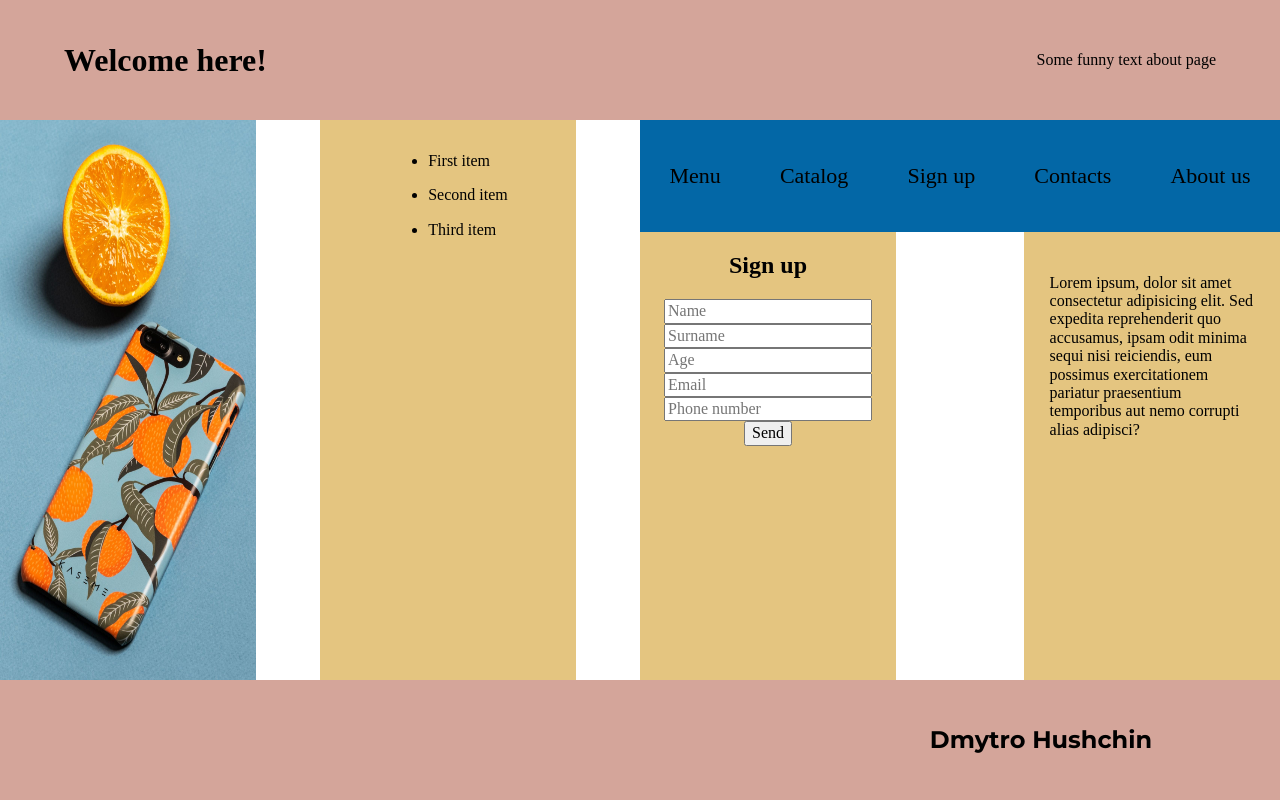
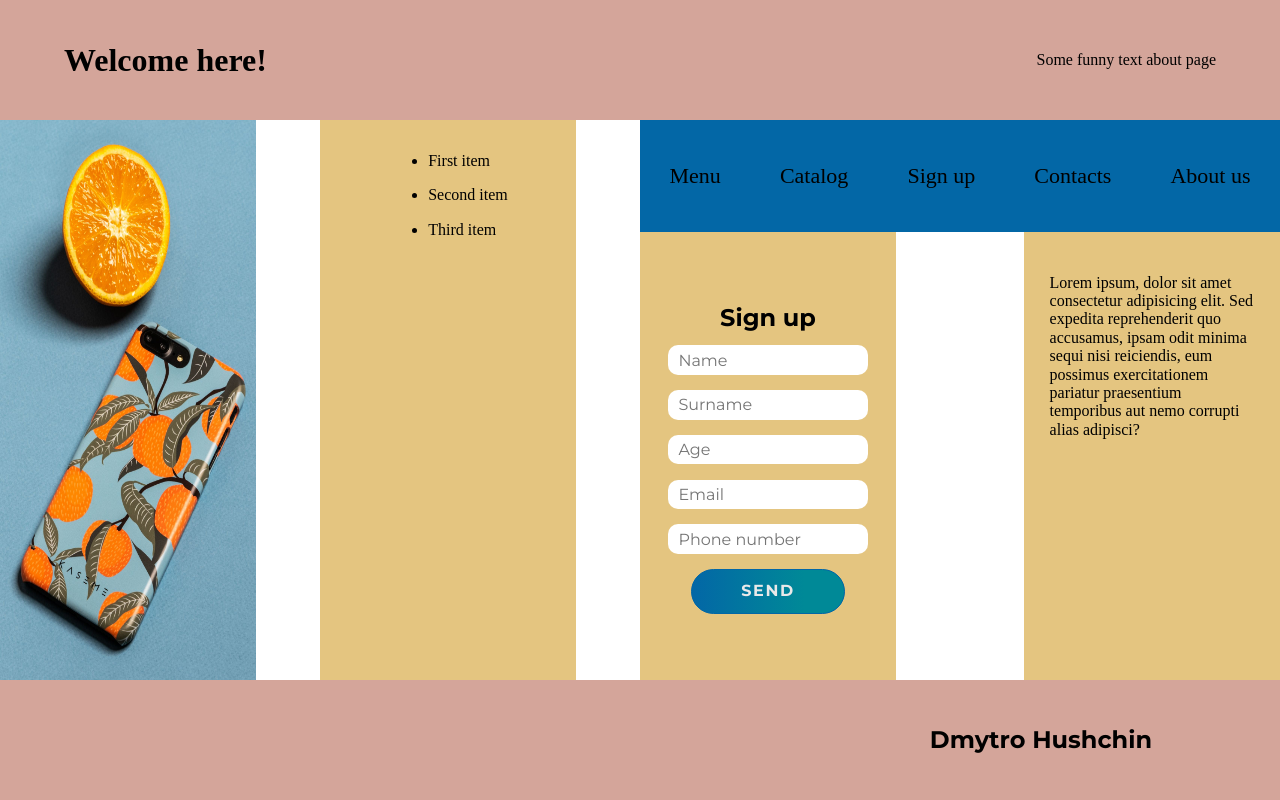
Before and after one commit to DHushchin/WebBasics, a Flask app: page /sign_up in a window 1280 px wide. Run offline with Flask 2, Linux system fonts and the light colour scheme.

Commit message:
More fixes

```diff
--- a/static/css/style.css
+++ b/static/css/style.css
@@ -1,7 +1,7 @@
 @import url("https://fonts.googleapis.com/css2?family=Montserrat:wght@300;400;500;600;700;800;900&display=swap");
 
 :root {
-  --font-mont: "Montserrat", sans-serif;
+  --font-Mont: "Montserrat", sans-serif;
   --color-header-footer: #d4a59a;
   --color-aside: #0367a6;
   --light-color: #e4c580;
@@ -126,7 +126,7 @@ header > p {
   height: 50%;
 }
 
-.circle-block {
+.circle__block {
   width: 100px;
   height: 100px;
   border-radius: 50%;
@@ -134,7 +134,7 @@ header > p {
   margin: 0 auto;
 }
 
-.circle-info {
+.circle__info {
   text-align: center;
 }
 
@@ -151,7 +151,7 @@ header > p {
 
 .con-form > h2 {
   line-height: 0%;
-  font-family: var(--font-mont);
+  font-family: var(--font-Mont);
 }
 
 .con-form > button {
@@ -168,7 +168,7 @@ header > p {
   cursor: pointer;
   font-size: 16px;
   font-weight: bold;
-  font-family: var(--font-mont);
+  font-family: var(--font-Mont);
   letter-spacing: 0.1rem;
   padding: auto;
   text-transform: uppercase;
@@ -181,11 +181,61 @@ header > p {
   background-color: var(--white-color);
   border: none;
   width: 80%;
-  font-family: var(--font-mont);
+  font-family: var(--font-Mont);
   font-size: 100%;
   padding: 4%;
   height: 5%;
   margin: 5% auto;
+}
+
+.sign-up-form {
+  width: 100%;
+  height: 100%;
+  margin: auto;
+  display: flex;
+  flex-direction: column;
+  justify-content: center;
+  font-size: 16px;
+  text-align: center;
+}
+
+.sign-up-form > h2 {
+  line-height: 0%;
+  font-family: var(--font-Mont);
+}
+
+.sign-up-form > button {
+  background-color: var(--color-aside);
+  background-image: linear-gradient(
+    90deg,
+    var(--color-aside) 0%,
+    var(--light-blue-color) 74%
+  );
+  border-radius: 25px;
+  border: 1px solid var(--color-aside);
+  color: var(--cream-color);
+  cursor: pointer;
+  font-size: 16px;
+  font-weight: bold;
+  font-family: var(--font-Mont);
+  letter-spacing: 0.1rem;
+  padding: auto;
+  text-transform: uppercase;
+  width: 60%;
+  height: 10%;
+  margin: 3% auto 0;
+}
+
+.sign-up-form > input {
+  background-color: var(--white-color);
+  border: none;
+  width: 70%;
+  font-family: var(--font-Mont);
+  font-size: 100%;
+  padding: 4%;
+  height: 2%;
+  margin: 3% auto;
+  border-radius: 10px;
 }
 
 .right {
@@ -203,12 +253,12 @@ footer {
 }
 
 footer > h3 {
-  font-family: var(--font-mont);
+  font-family: var(--font-Mont);
   font-size: 1.5em;
   margin-right: 10%;
 }
 
-.right-place nav a:hover {
+a:hover {
   transition: 0.5s;
   color: var(--light-color);
 }
@@ -283,7 +333,7 @@ aside > img {
     font-size: 12px;
   }
 
-  .circle-info > p {
+  .circle__info > p {
     font-size: 14px;
   }
 }
```
